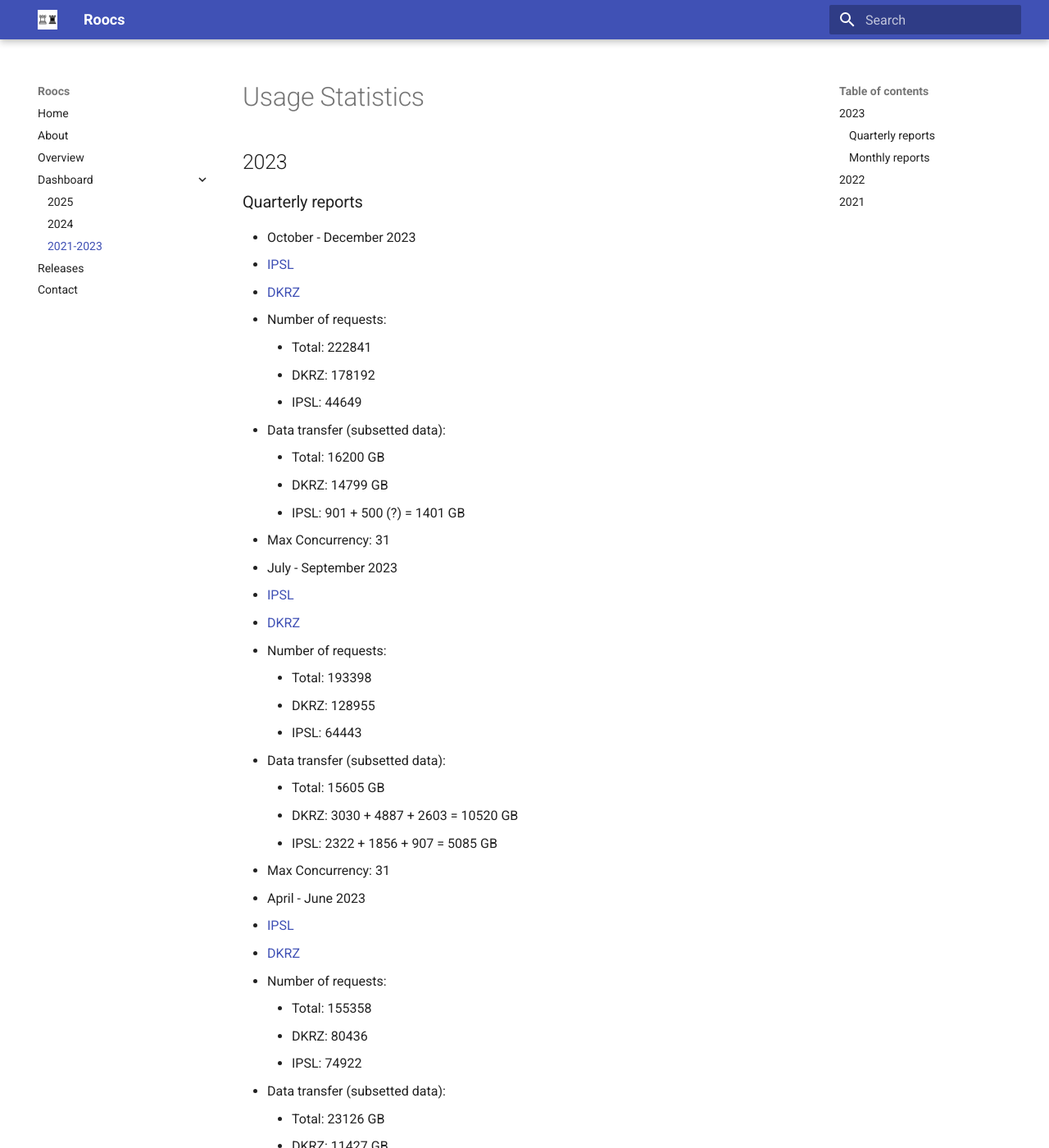
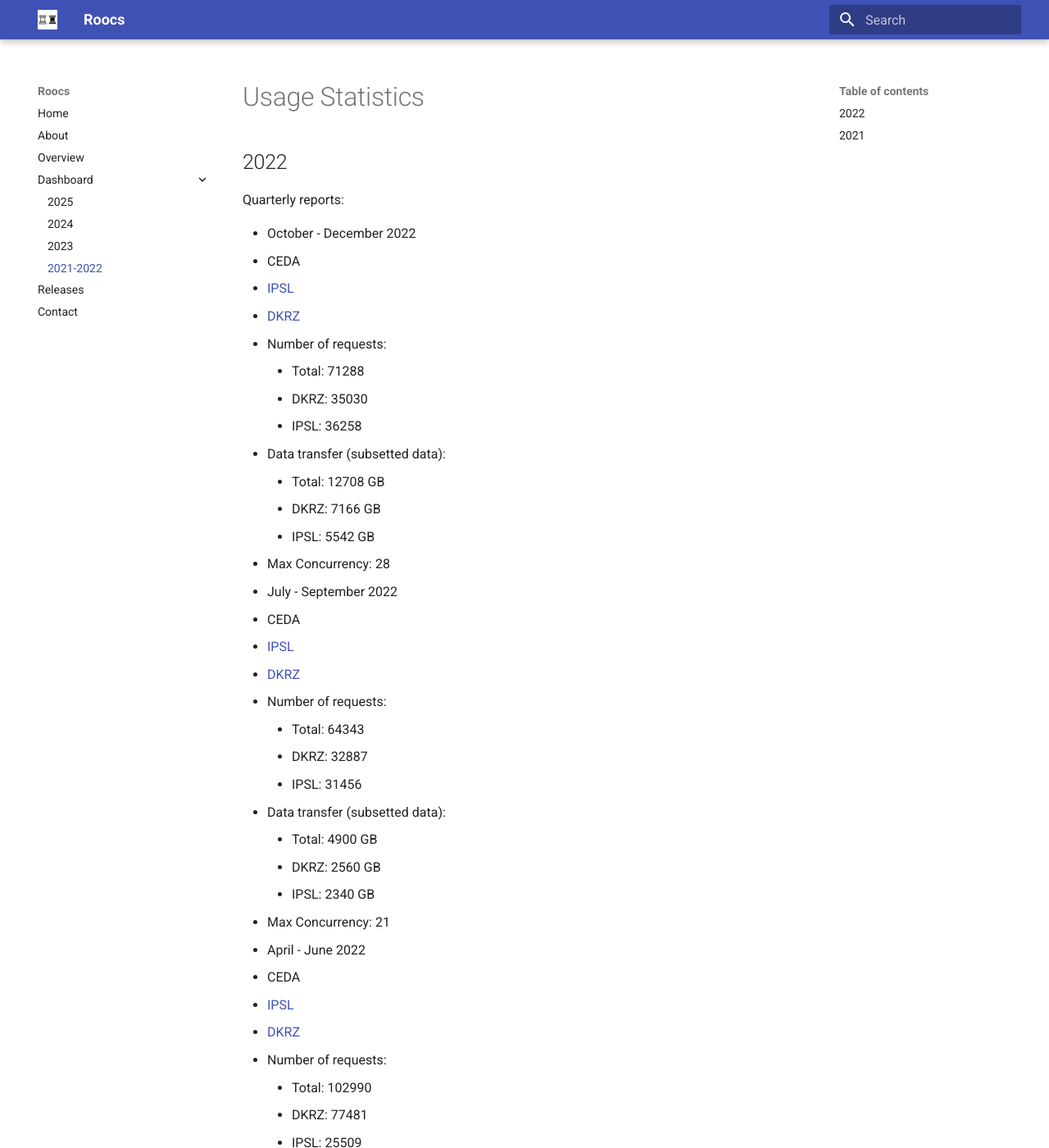
Before and after one commit to roocs/roocs.github.io, an MkDocs documentation site: the page built from docs/dashboard/dashboard.md, in a window 1280 px wide and 1400 px high. Shown: the whole window at 82% size. Built offline with MkDocs 1.6.1 and Material for MkDocs 9.7.7, drawn with Linux system fonts in a browser that asks for light colours; some of the changed text lies outside the part shown.

Commit message:
added dashboard-2023.md

```diff
--- a/docs/dashboard/dashboard.md
+++ b/docs/dashboard/dashboard.md
@@ -1,111 +1,5 @@
 # Usage Statistics
 
-
-## 2023
-
-### Quarterly reports
-
-* October - December 2023
-  * [IPSL](downloads/dashboard/2023/2023-q4-dashboard_ipsl.html)
-  * [DKRZ](downloads/dashboard/2023/2023-q4-dashboard_dkrz.html)
-  * Number of requests:
-    * Total: 222841
-      * DKRZ: 178192
-      * IPSL:  44649
-  * Data transfer (subsetted data):
-    * Total: 16200 GB
-      * DKRZ:  14799 GB
-      * IPSL:  901 + 500 (?) = 1401 GB
-  * Max Concurrency: 31
-
-* July - September 2023
-  * [IPSL](downloads/dashboard/2023/2023-q3-dashboard_ipsl.html)
-  * [DKRZ](downloads/dashboard/2023/2023-q3-dashboard_dkrz.html)
-  * Number of requests:
-    * Total: 193398
-      * DKRZ: 128955
-      * IPSL:  64443
-  * Data transfer (subsetted data):
-    * Total: 15605 GB
-      * DKRZ:  3030 + 4887 + 2603 = 10520 GB
-      * IPSL: 2322 + 1856 + 907 = 5085 GB
-  * Max Concurrency: 31
-
-* April - June 2023
-  * [IPSL](downloads/dashboard/2023/2023-q2-dashboard_ipsl.html)
-  * [DKRZ](downloads/dashboard/2023/2023-q2-dashboard_dkrz.html)
-  * Number of requests:
-    * Total: 155358
-      * DKRZ: 80436
-      * IPSL: 74922
-  * Data transfer (subsetted data):
-    * Total: 23126 GB
-      * DKRZ: 11427 GB
-      * IPSL: 5088 + 3453 + 3158 = 11699 GB
-  * Max Concurrency: 40
-
-* January - March 2023
-  * [IPSL](downloads/dashboard/2023/2023-q1-dashboard_ipsl.html)
-  * [DKRZ](downloads/dashboard/2023/2023-q1-dashboard_dkrz.html)
-  * Number of requests:
-    * Total: 166838
-      * DKRZ: 98872
-      * IPSL: 67966
-  * Data transfer (subsetted data):
-    * Total: 26988 GB
-      * DKRZ: 15309 GB
-      * IPSL: 5339 + 4000 + 2340 = 11679 GB
-  * Max Concurrency: 34
-
-### Monthly reports
-
-* December 2023
-   * [IPSL](downloads/dashboard/2023/2023-12-dashboard_ipsl.html)
-   * [DKRZ](downloads/dashboard/2023/2023-12-dashboard_dkrz.html)
-
-* November 2023
-   * [IPSL](downloads/dashboard/2023/2023-11-dashboard_ipsl.html)
-   * [DKRZ](downloads/dashboard/2023/2023-11-dashboard_dkrz.html)
-
-* October 2023
-   * [IPSL](downloads/dashboard/2023/2023-10-dashboard_ipsl.html)
-   * [DKRZ](downloads/dashboard/2023/2023-10-dashboard_dkrz.html)
-
-* September 2023
-   * [IPSL](downloads/dashboard/2023/2023-09-dashboard_ipsl.html)
-   * [DKRZ](downloads/dashboard/2023/2023-09-dashboard_dkrz.html)
-
-* August 2023
-   * [IPSL](downloads/dashboard/2023/2023-08-dashboard_ipsl.html)
-   * [DKRZ](downloads/dashboard/2023/2023-08-dashboard_dkrz.html)
-
-* July 2023
-   * [IPSL](downloads/dashboard/2023/2023-07-dashboard_ipsl.html)
-   * [DKRZ](downloads/dashboard/2023/2023-07-dashboard_dkrz.html)
-
-* June 2023
-   * [IPSL](downloads/dashboard/2023/2023-06-dashboard_ipsl.html)
-   * [DKRZ](downloads/dashboard/2023/2023-06-dashboard_dkrz.html)
-
-* May 2023
-   * [IPSL](downloads/dashboard/2023/2023-05-dashboard_ipsl.html)
-   * [DKRZ](downloads/dashboard/2023/2023-05-dashboard_dkrz.html)
-
-* April 2023
-   * [IPSL](downloads/dashboard/2023/2023-04-dashboard_ipsl.html)
-   * [DKRZ](downloads/dashboard/2023/2023-04-dashboard_dkrz.html)
-
-* March 2023
-   * [IPSL](downloads/dashboard/2023/2023-03-dashboard_ipsl.html)
-   * [DKRZ](downloads/dashboard/2023/2023-03-dashboard_dkrz.html)
-
-* Feburary 2023
-   * [IPSL](downloads/dashboard/2023/2023-02-dashboard_ipsl.html)
-   * [DKRZ](downloads/dashboard/2023/2023-02-dashboard_dkrz.html)
-
-* January 2023
-   * [IPSL](downloads/dashboard/2023/2023-01-dashboard_ipsl.html)
-   * [DKRZ](downloads/dashboard/2023/2023-01-dashboard_dkrz.html)
 
 
 ## 2022
--- a/mkdocs.yml
+++ b/mkdocs.yml
@@ -6,7 +6,8 @@
   - Dashboard:
     - 2025: dashboard/dashboard-2025.md
     - 2024: dashboard/dashboard-2024.md
-    - 2021-2023: dashboard/dashboard.md
+    - 2023: dashboard/dashboard-2023.md
+    - 2021-2022: dashboard/dashboard.md
   - Releases: releases.md
   - Contact: contact.md
 theme:
```
Also changed, not shown: docs/dashboard/dashboard-2023.md (added, +106 -0 lines).
